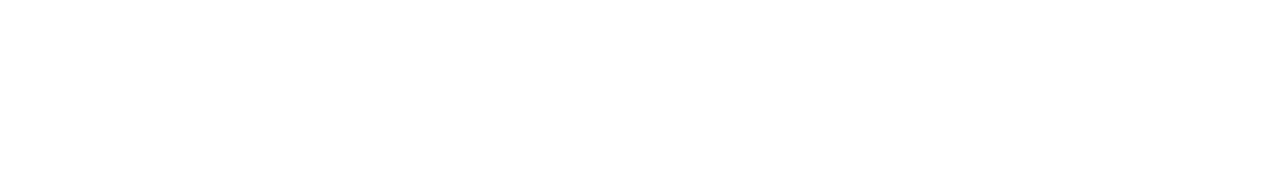
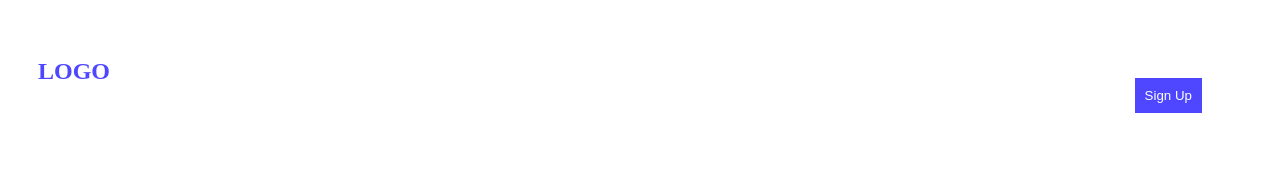
Before and after one commit to mehers-bonna/assignment-1, a plain HTML site: page index.html in a window 1280 px wide. Drawn offline with Linux system fonts and the light colour scheme.

Commit message:
added nav h2 and button

```diff
--- a/index.html
+++ b/index.html
@@ -7,6 +7,17 @@
     <link rel="stylesheet" href="styles/assignment.css">
 </head>
 <body>
+    <header>
 
+    </header>
+    <main>
+     <nav>
+        <h2>LOGO</h2>
+        <button>Sign Up</button>
+     </nav>
+    </main>
+    <footer>
+
+    </footer>
 </body>
 </html>
--- a/styles/assignment.css
+++ b/styles/assignment.css
@@ -0,0 +1,17 @@
+nav{
+    display: flex;
+    justify-content: space-between;
+    padding: 30px;
+    margin: o auto;
+}
+nav h2{
+    color: rgba(78, 71, 255, 1);
+    font-weight: 600;
+}
+nav button{
+    background-color: rgba(78, 71, 255, 1);
+    border-radius: 10px;
+    padding: 10px;
+    border: 40px solid;
+    color: white;
+}
```
